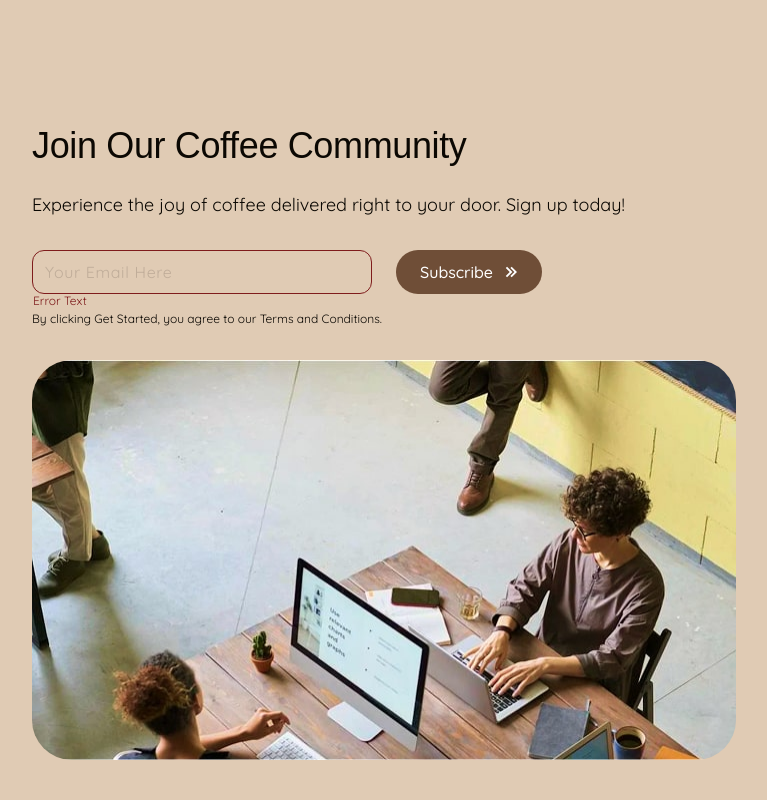
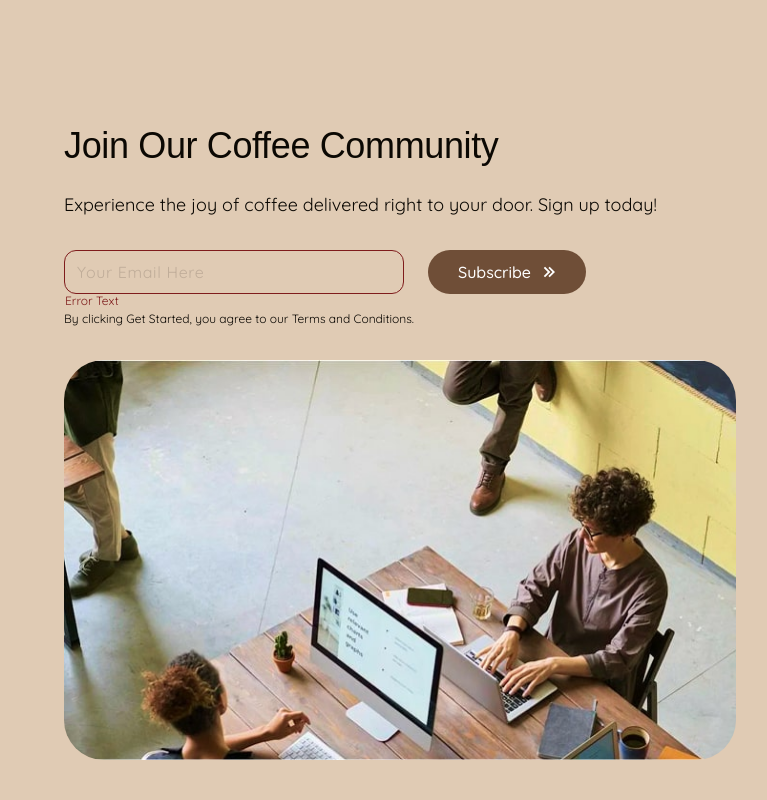
Before and after one commit to Ilya330/project-star-bugs, a website built with Vite: page src/index.html in a window 1280 px wide. Shown: the part 4040-4840 px from the top of the page, without its empty margins (256-1023 px from the left). Built offline with nearby package versions, Linux system fonts and the light colour scheme; a web font is replaced by a local one.

Commit message:
add files

```diff
--- a/src/css/subscription.css
+++ b/src/css/subscription.css
@@ -1,45 +1,17 @@
-html {
-  scroll-behavior: smooth;
+.subcribe-wrapper {
+  margin-bottom: 32px;
 }
-
-.container-subscribe {
-  display: flex;
-  flex-direction: column;
-  align-items: center;
-  padding: 0 16px;
-  width: 100%;
-  max-width: 375px;
-  margin: 0 auto;
-}
-
-.join-wraper {
-  display: flex;
-  flex-direction: column;
-  align-items: center;
-  text-align: center;
+.join-subscribe-form {
+  display: block;
   width: 100%;
 }
-
-.join-subscribe-form {
-  display: flex;
-  flex-direction: column;
-  align-items: center;
-  width: 100%;
-  max-width: 375px;
-}
-
 .join-subscribe-wraper {
   display: flex;
   flex-direction: column;
-  align-items: center;
-  width: 100%;
 }
-
 .join-subscribe-label {
-  width: 100%;
   position: relative;
 }
-
 .title-5 {
   font-family: 'Aboreto', sans-serif;
   font-weight: 400;
@@ -48,25 +20,11 @@ html {
   letter-spacing: -0.01em;
   color: #0b0803;
   margin-bottom: 24px;
-  text-align: start;
 }
-
-/* .join-card-img {
+.join-card-img {
+  border-radius: 40px;
   width: 100%;
-} */
-
-@media screen and (min-width: 768px) {
-  .title-5 {
-    font-weight: 400;
-  }
 }
-
-@media screen and (min-width: 1440px) {
-  .title-5 {
-    font-size: 48px;
-  }
-}
-
 .upper-text {
   margin-bottom: 32px;
   font-weight: 400;
@@ -74,7 +32,6 @@ html {
   line-height: 1.5;
   text-align: start;
 }
-
 .join-subscribe-input {
   border-radius: 12px;
   width: 100%;
@@ -90,13 +47,11 @@ html {
   border: 1px solid rgba(11, 8, 3, 0.15);
   padding: 8px 12px;
 }
-
 .join-subscribe-input:hover,
 .join-subscribe-input:focus {
   border-color: #0b080326;
   color: #0b0803;
 }
-
 .join-subscribe-input::placeholder {
   color: rgba(11, 8, 3, 0.15);
   font-size: 12px;
@@ -106,16 +61,13 @@ html {
   width: 288px;
   height: 40px;
 }
-
 .join-subscribe-input:invalid {
   border-color: #7f1c1c;
   color: #7f1c1c;
 }
-
 .join-subscribe-input:active::placeholder {
   color: #0b0803;
 }
-
 .error-message {
   color: #7f1c1c;
   line-height: 1.5;
@@ -126,7 +78,6 @@ html {
   font-size: 12px;
   opacity: 0;
 }
-
 .join-subscribe-button {
   font-weight: 500;
   font-size: 16px;
@@ -146,66 +97,53 @@ html {
   padding-left: 24px;
   padding-right: 24px;
 }
-
+.join-subscribe-icon {
+  fill: #fff;
+  margin-left: 12px;
+}
+.lower-text {
+  font-weight: 400;
+  font-size: 12px;
+  line-height: 1.5;
+  text-align: start;
+}
+.join-subscribe-input:invalid + .error-message {
+  color: #7f1c1c;
+  display: block;
+  opacity: 1;
+}
 @media screen and (min-width: 768px) {
-  .container-subscribe {
-    max-width: 768px;
-  }
-
   .join-card-img {
     width: 704px;
     height: 400px;
   }
-
   .join-wraper {
     margin-left: 32px;
     align-items: flex-start;
   }
-
-  .join-subscribe {
-    width: 100%;
-  }
-
-  .join-subscribe-form {
-    width: 100%;
-    flex-direction: row;
-    align-items: flex-start;
-  }
-
   .join-subscribe {
     flex-direction: row;
     justify-content: space-between;
     align-items: center;
     text-align: left;
   }
-
   .join-subscribe-wraper {
-    display: inline-flex;
     flex-direction: row;
   }
-
   .join-subscribe-button {
     margin-left: 24px;
     width: 158px;
     height: 44px;
   }
-
   .join-subscribe-input {
     margin-bottom: 16px;
     width: 340px;
     height: 44px;
   }
-
   .join-subscribe-input::placeholder {
     font-size: 16px;
     line-height: 1.5;
   }
-
-  .join-subscribe-label {
-    width: 100%;
-    position: relative;
-  }
-
   .error-message {
     color: #7f1c1c;
     line-height: 1.5;
@@ -217,21 +155,18 @@ html {
     opacity: 0;
   }
 }
-
 @media screen and (min-width: 1440px) {
-  .container-subscribe {
-    max-width: 1440px;
+  .title-5 {
+    font-size: 48px;
   }
-
   .join-subscribe-button {
     width: 158px;
     height: 44px;
+    transition: opacity 250ms cubic-bezier(0.4, 0, 0.2, 1);
   }
-
   .join-subscribe-button:active {
     opacity: 0.7;
   }
-
   .join-subscribe-button:hover,
   .join-subscribe-button:focus {
     box-shadow: 0 1px 2px 0 rgba(11, 8, 3, 0.05),
@@ -240,56 +175,12 @@ html {
       inset 0 2px 1px 0 rgba(255, 255, 255, 0.25),
       inset 0 32px 24px 0 rgba(255, 255, 255, 0.05);
     opacity: 0.5;
-    transition: opacity 250ms cubic-bezier(0.4, 0, 0.2, 1);
   }
-}
-
-.join-subscribe-form {
-  display: flex;
-  flex-direction: column;
-  gap: 16px;
-}
-
-.join-subscribe-icon {
-  fill: #fff;
-  margin-left: 12px;
-}
-
-.lower-text {
-  font-weight: 400;
-  font-size: 12px;
-  line-height: 1.5;
-  text-align: start;
-}
-
-.join-card-img {
-  margin-top: 32px;
-  border-radius: 40px;
-}
-
-@media screen and (min-width: 1440px) {
-  .container-subscribe {
-    flex-direction: row;
-    row-gap: 32px;
+  .join-wraper {
+    display: flex;
+    align-items: center;
   }
-
-  .join-wraper {
-    width: 640px;
-  }
-
   .subscribe-image {
     width: 640px;
   }
-
-  .join-card-img {
-    margin-top: 0;
-  }
-  .error-message {
-  }
 }
-
-.join-subscribe-input:invalid + .error-message {
-  color: #7f1c1c;
-  display: block;
-  opacity: 1;
-}
```
Also changed, not shown: src/partials/subscribe.html (+1 -3 lines).
